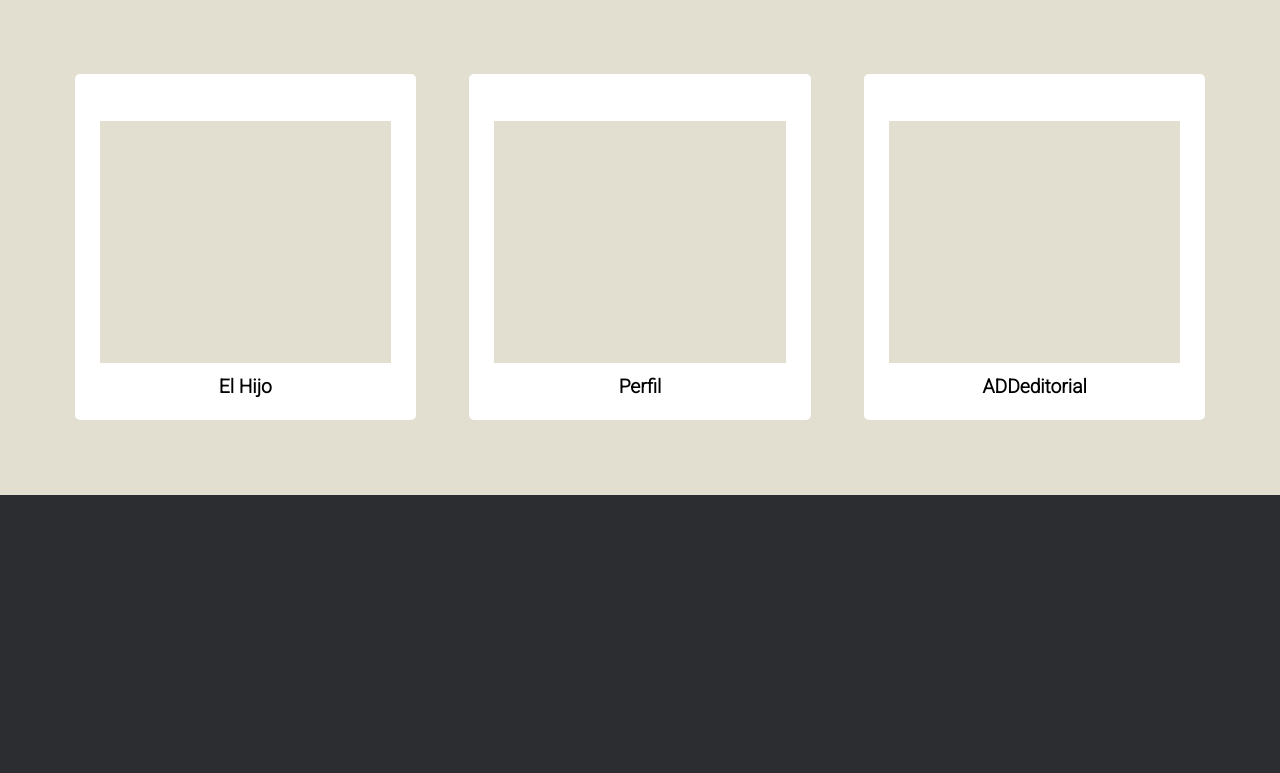
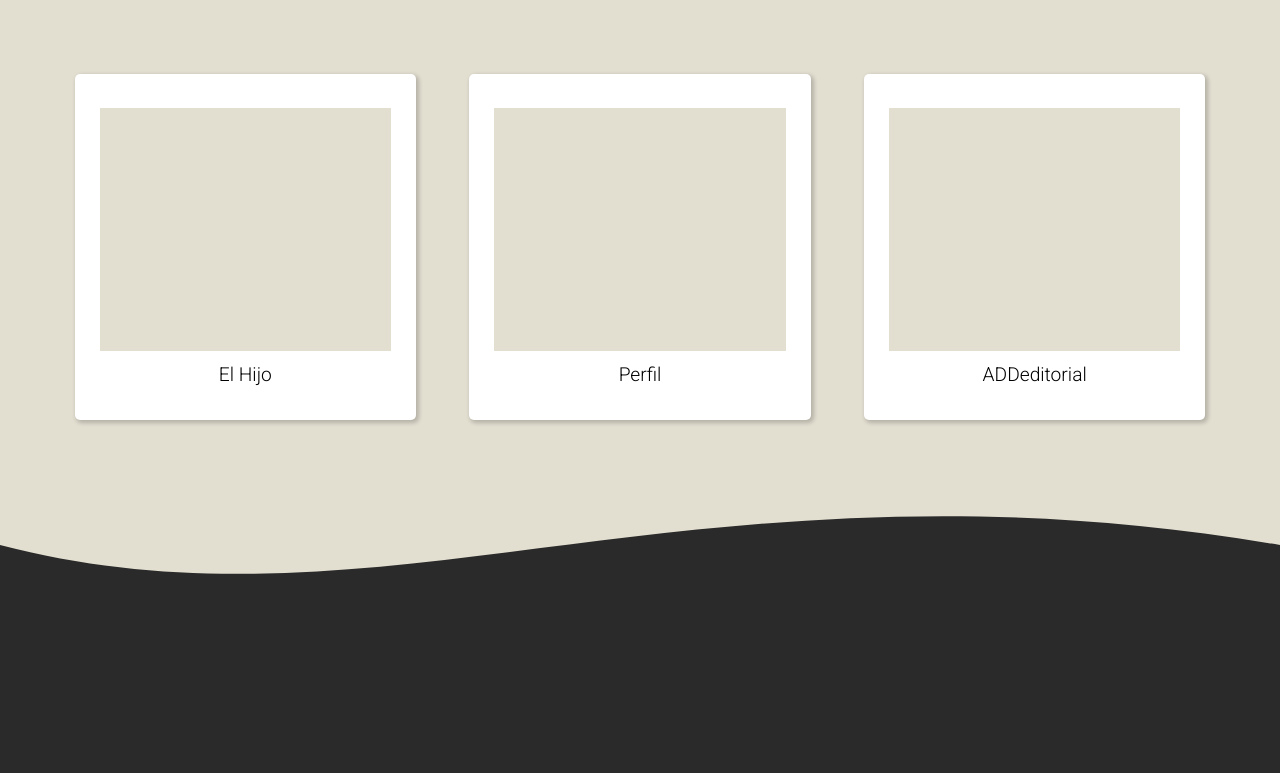
Before and after one commit to ErtonDev/add-web, a Flask app: template web/templates/index.html in a window 1280 px wide. Shown: the part 801-1574 px from the top of the page. Before the commit the page ends 1296 px from the top, so only its background shows below. Run offline with Flask 2, Linux system fonts and the light colour scheme; the template is opened without the code that fills it, so the values that code supplies are empty.

Commit message:
Minor web changes
New container down de web, whit wave introducing it

```diff
--- a/web/templates/index.html
+++ b/web/templates/index.html
@@ -16,8 +16,8 @@
         <p>LOGO</p>
         <a href="index.html">ADD</a>
       </div>
-      <div id="AuDeDi-Header" class="header-elements">
-        <p>Autistas del Discord</p>
+      <div class="header-elements">
+        <a id="AuDeDi-Header" href="index.html">Autistas del Discord</a>
       </div>
       <div id="perfil" class="header-elements">
         <a class="perfil-elements">Sing In</a>
@@ -38,18 +38,24 @@
       <button onclick="location.href=''" id="bloque-elhijo" class="bloque">
         <a class="bloque-button" href="#"></a>
         <p id="bloque-img" class="bloque-elements"></p>
-        <b id="bloque-letter" class="bloque-elements">El Hijo</b>
+        <p id="bloque-letter" class="bloque-elements">El Hijo</p>
       </button>
       <button onclick="location.href=''" id="bloque-perfil" class="bloque">
         <p id="bloque-img" class="bloque-elements"></p>
-        <b id="bloque-letter" class="bloque-elements">Perfil</b>
+        <p id="bloque-letter" class="bloque-elements">Perfil</p>
       </button>
       <button onclick="location.href=''" id="bloque-addeditorial" class="bloque">
         <p id="bloque-img" class="bloque-elements"></p>
-        <b id="bloque-letter" class="bloque-elements">ADDeditorial</b>
+        <p id="bloque-letter" class="bloque-elements">ADDeditorial</p>
       </button>
     </div>
-    <div>
+    <div class="container-wave">
+      <div style="height: 150px; overflow: hidden;" ><svg viewBox="0 0 500 150" preserveAspectRatio="none"
+        style="height: 100%; width: 100%;">
+        <path d="M0.00,49.98 C149.99,150.00 271.49,-49.98 500.00,49.98 L500.00,0.00 L0.00,0.00 Z" style="stroke: none; fill: #E2DED0;"></path>
+      </svg></div>
+    </div>
+    <div class="container-2">
 
     </div>
   </body>
--- a/web/templates/view/styles.css
+++ b/web/templates/view/styles.css
@@ -26,6 +26,8 @@ header {
   border: 1px solid black;
 }
 #AuDeDi-Header{
+  text-decoration: none;
+  color: black;
 }
 div#logo{
   display:grid;
@@ -94,7 +96,7 @@ h1#LwOds-Front{
   background-color: white;
   display: block;
   border: 0px;
-  shadow: 1px;
+  box-shadow: 2px 2px 4px 1px rgba(0, 0, 0, 0.2);
 }
 #bloque-elhijo{
   margin: 2em;
@@ -145,15 +147,14 @@ h1#LwOds-Front{
   -webkit-animation-duration: 0.3s;
   -webkit-animation-fill-mode: forwards;
 }
-p#bloque-img{
+#bloque-img{
   height: 70%;
   margin:25px;
   margin-bottom: 12px;
   background-color: #E2DED0;
 }
 
-b#bloque-letter{
-
+#bloque-letter{
   margin:25px;
   margin-top:12px;
   text-align: center;
@@ -161,6 +162,22 @@ b#bloque-letter{
   font-family: 'Roboto', sans-serif;
 }
 /*CONTAINER*//*CONTAINER*//*CONTAINER*/
+
+/*CONTAINER-WAVE*//*CONTAINER-WAVE*//*CONTAINER-WAVE*/
+.container-wave{
+  background-color: rgb(42, 42, 42);
+}
+/*CONTAINER-WAVE*//*CONTAINER-WAVE*//*CONTAINER-WAVE*/
+
+/*CONTAINER2*//*CONTAINER2*//*CONTAINER2*/
+.container-2{
+  width: 100%;
+  height: 600px;
+  background-color: rgb(42, 42, 42);
+}
+
+/*CONTAINER2*//*CONTAINER2*//*CONTAINER2*/
+
 
 
 /*ANIMATIONS*//*ANIMATIONS*//*ANIMATIONS*/
```
